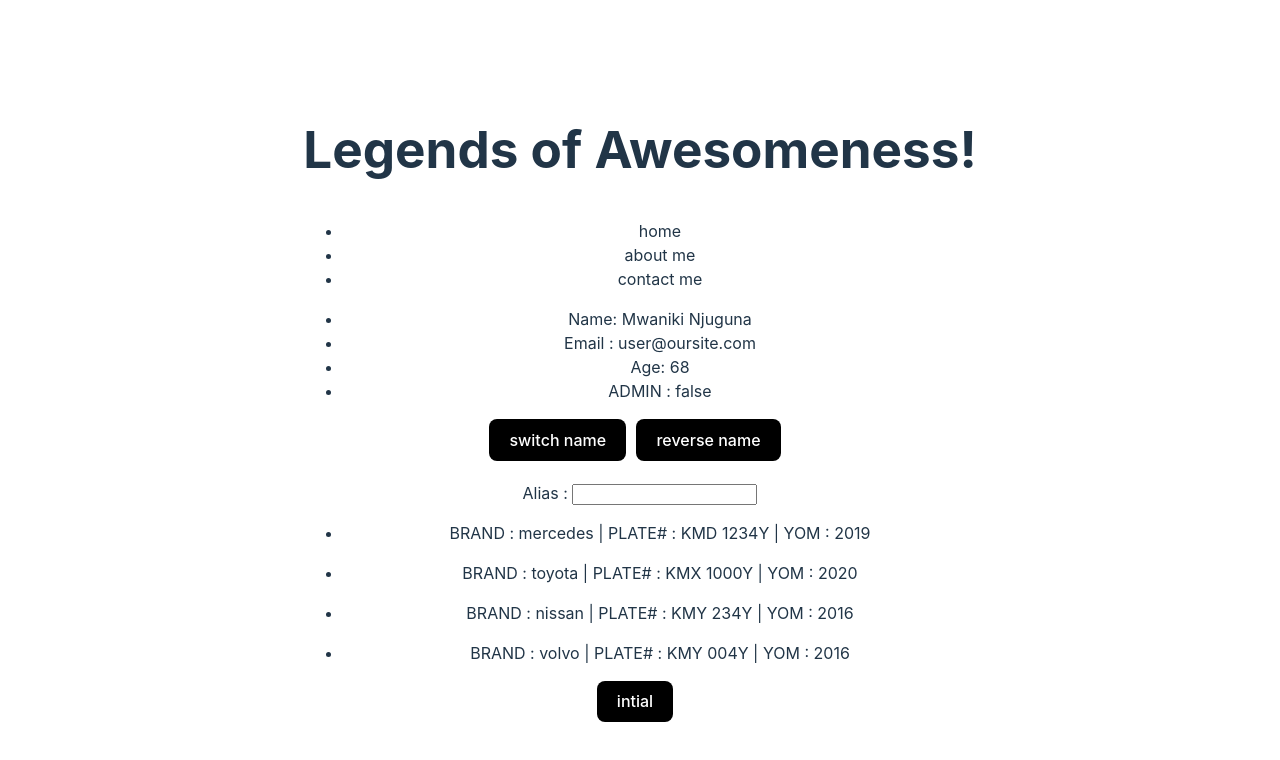
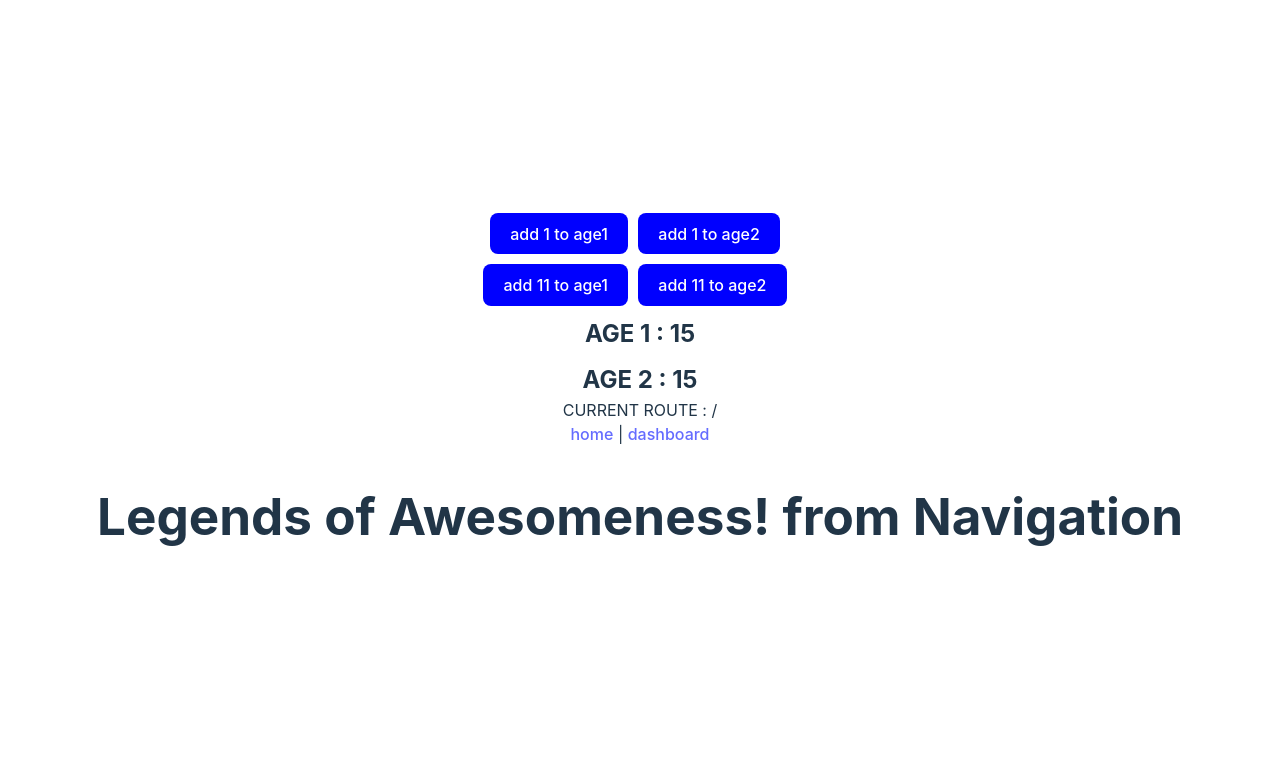
Before and after one commit to Muhairwe1/ourportfolio, a Vue app: page / in a window 1280 px wide. Shown: the top 760 px of the page. Built offline with nearby package versions, Linux system fonts and the light colour scheme.

Commit message:
Computed, vue router lesson

```diff
--- a/package.json
+++ b/package.json
@@ -9,7 +9,8 @@
     "preview": "vite preview"
   },
   "dependencies": {
-    "vue": "^3.2.45"
+    "vue": "^3.2.45",
+    "vue-router": "^4.1.6"
   },
   "devDependencies": {
     "@vitejs/plugin-vue": "^4.0.0",
--- a/src/App.vue
+++ b/src/App.vue
@@ -1,11 +1,12 @@
 <template>
- <Navigation/>
+ <ComputedLesson/>
 </template>
 
 
 
 <script setup>
- import Navigation from "./components/Naviagtion.vue"
+import ComputedLesson from './components/ComputedLesson.vue'
+ import Navigation from "./components/Navigation.vue"
 </script>
 
 
--- /dev/null
+++ b/src/components/ComputedLesson.vue
@@ -0,0 +1,75 @@
+<template>
+    <button @click="addOneToAgeOne()">add 1 to age1</button>
+    <button @click="addOneToAgeTwo()">add 1 to age2</button>
+   <div style="margin-top:10px;">
+     <button @click="add1ToAgeOne">add 11 to age1</button>
+    <button @click="add1ToAgeTwo">add 11 to age2</button>
+   </div>
+    <div>
+        <!-- age 1 -->
+        <div class="age">AGE 1 : {{ age1 }}</div>
+        <!--  age 2 -->
+        <div class="age">AGE 2 : {{ age2 }}</div>
+    </div>
+    <div>
+<div>CURRENT ROUTE : {{ $route.path }}</div>
+    <router-link to="/"> home</router-link> |
+    <router-link to="/dashboard"> dashboard </router-link>
+    </div>
+    <router-view></router-view>
+</template>
+
+
+<script>
+export default {
+    data() {
+        return {
+            age1: 15,
+            age2: 15
+        }
+    },
+    methods: {
+        addOneToAgeOne() {
+            console.log("AGE 1  added 1")
+            this.age1 += 1
+        },
+        addOneToAgeTwo() {
+            console.log("AGE 2 added 1")
+            this.age2 += 1
+        },
+        currentRoute(path){
+
+        }
+    },
+    computed: {
+        add1ToAgeOne() {
+            console.log("AGE 11  added 1")
+            this.age1 += 11
+        },
+        add1ToAgeTwo() {
+            console.log("AGE 22 added 1")
+            this.age2 += 11
+        }
+    }
+
+}
+</script>
+
+
+<style scoped>
+button {
+    background-color: blue;
+    color: white;
+    margin-right: 10px;
+}
+rouetr-view{
+    background: crimson;
+    width:90px;
+    height: 90px;
+}
+.age {
+    margin-top: 10px;
+    font-size: 24px;
+    font-weight: bold;
+}
+</style>
--- /dev/null
+++ b/src/components/Dashboard.vue
@@ -0,0 +1,12 @@
+<template>
+
+    <img src="../assets/budhaa.jpg" alt="" srcset="">
+</template>
+<script></script>
+<style scoped>
+
+img{
+    width: 200px;
+    height: 300px;
+}
+</style>
--- a/src/components/Naviagtion.vue
+++ b/src/components/Navigation.vue
@@ -1,10 +1,10 @@
 <template>
     <nav>
         <!-- Title  -->
-        <h1> Legends of Awesomeness! </h1>
+        <h1> Legends of Awesomeness! from Navigation</h1> </nav>
         <!-- image -->
-        <img v-show="isAdmin" src="../assets/budhaa.jpg" alt="profile photo" class="budhaa" srcset="">
-        <!-- routes -->
+        <!-- <img v-show="isAdmin" src="../assets/budhaa.jpg" alt="profile photo" class="budhaa" srcset="">
+          routes --
         <ul>
             <li>home</li>
             <li>about me </li>
@@ -20,24 +20,25 @@
         </ul>
         <button @click="switchName('Kamau wa Kale')"> switch name </button>
         <button @click="reverseName(userName)"> reverse name </button>
-    </nav>
+    </nav> -->
 
-    <div class="userdetails">
+    <!-- <div class="userdetails">
         <label>
             Alias :
         </label>
         <input type="text" v-model="targetName">
     </div>
-    <div> {{ targetName }}</div>
+    <div> {{ targetName }}</div> -->
     <!--  v-for directive -->
-    <div>
+    <!-- <div>
         <ul v-for="(car, platenumber) in cars" :key="platenumber">
+            <div @mouseenter="dispalayIndex(index)"> <span v-show="display==index"> {{ index }}</span> {{ skill }}</div>
             <li> BRAND : {{ car.brand }} | PLATE# : {{ car.platenumber }} | YOM : {{ car.year }}</li>
         </ul>
 
-        </div>
+        </div> -->
         <!-- mouse over and mousleave -->
-        <button @mouseover="changeButtonNameOnHover()" @mouseleave="changeButtonNameOnLeaveHover">{{buttonName}}</button>
+        <!-- <button @mouseover="changeButtonNameOnHover()" @mouseleave="changeButtonNameOnLeaveHover">{{buttonName}}</button> -->
         <!-- <div> <button class="submit_details" @click="getAliasName(targeName)">submit details</button>
         </div> -->
 </template>
@@ -59,6 +60,7 @@ export default {
                 { brand: 'volvo', year: 2016, platenumber: "KMY 004Y" },]
         }
     },
+    computed:{},
     methods: {
         switchName(name) {
             this.userName = name
--- a/src/main.js
+++ b/src/main.js
@@ -2,4 +2,39 @@ import { createApp } from 'vue'
 import './style.css'
 import App from './App.vue'
 
-createApp(App).mount('#app')
+//router maneno
+import { createRouter, createWebHistory } from "vue-router";
+
+/*
+a route is composed of three parts
+: - name,
+ - path
+- component
+*/
+
+// router components:
+import Navigation from "./components/Navigation.vue"
+import Dashboard from  "./components/Dashboard.vue"
+/// hosts an array of object routes
+const routes = [
+{
+    path:'/',
+    name:'HOME',
+    component:Navigation
+},
+{
+  path:'/dashboard',
+  name:'DASHBOARD',
+  component:Dashboard
+},
+];
+
+// creates an instance of our routes
+const router = createRouter({
+    history: createWebHistory(),
+    routes,
+  });
+
+
+  // mount the routes to the application instance
+createApp(App).use(router).mount('#app')
--- a/vite.config.js
+++ b/vite.config.js
@@ -3,5 +3,6 @@ import vue from '@vitejs/plugin-vue'
 
 // https://vitejs.dev/config/
 export default defineConfig({
+  base:'./',
   plugins: [vue()],
 })
```
Also changed, not shown: 1 other file (tests, documents, lock files or other folders).
